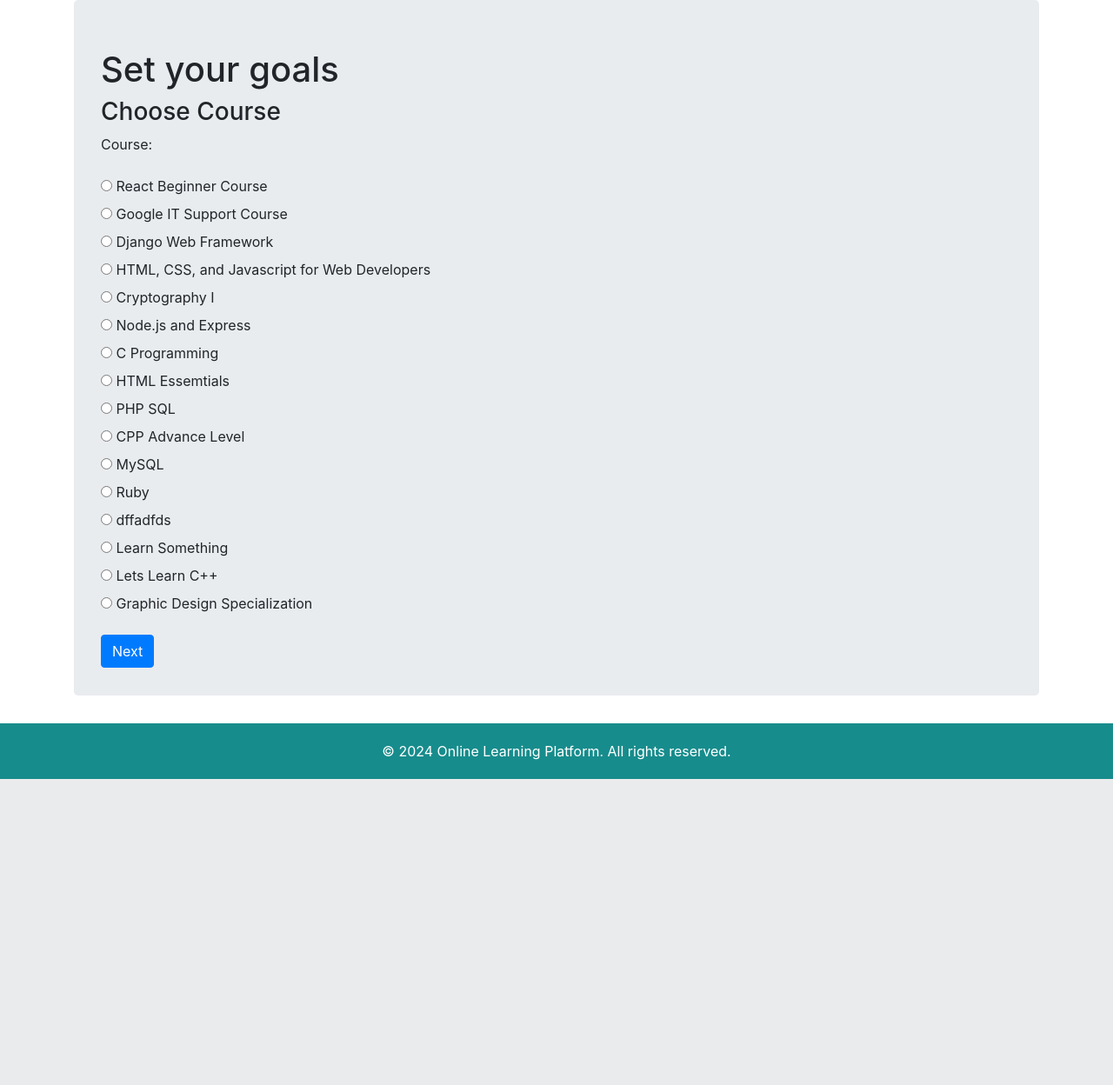
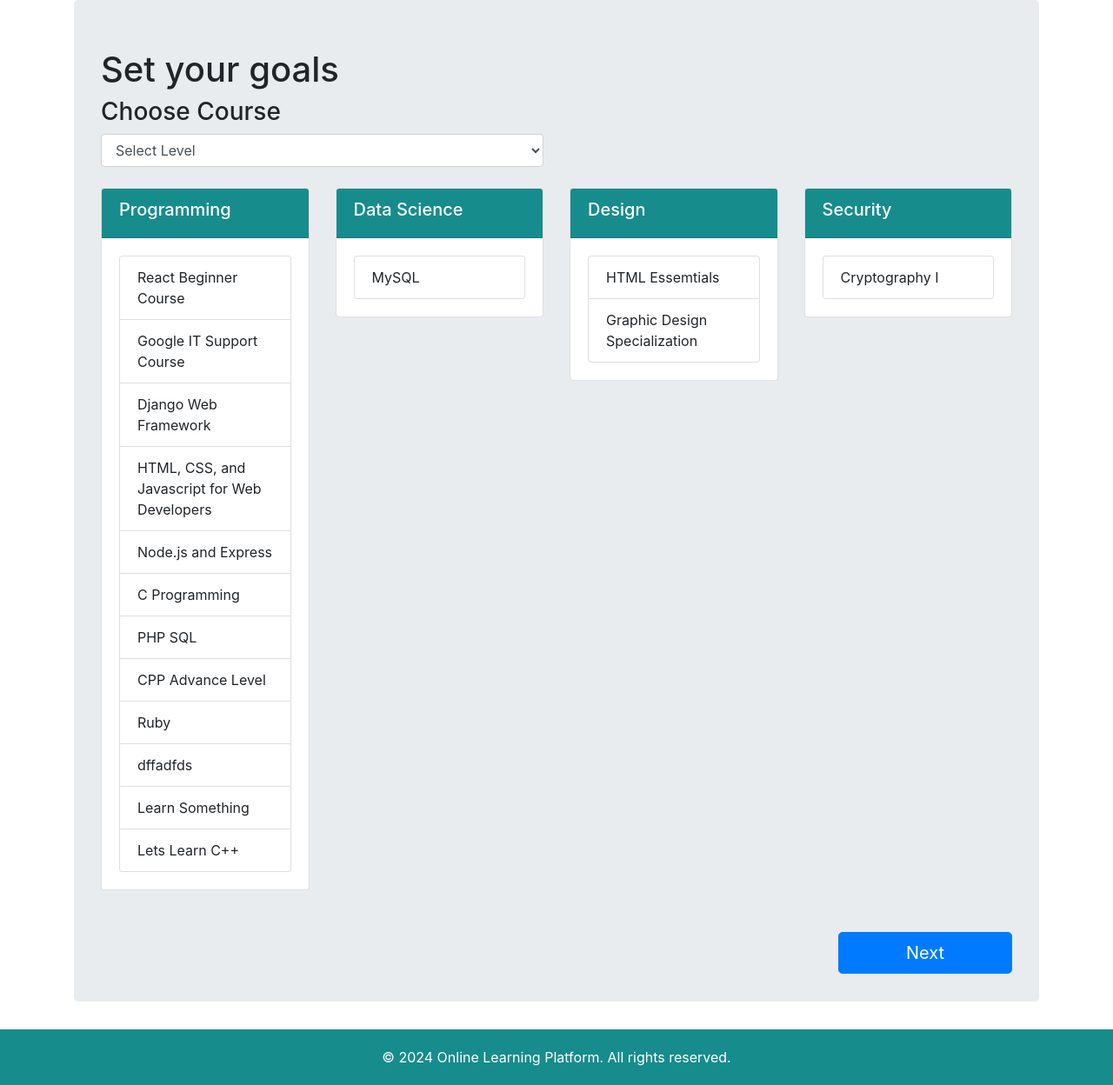
Before and after one commit to vinisha77/OnlineLearningPlatform, a Django app: page /personalpath/select-course/ in a window 1280 px wide. Shown: the part 96-1344 px from the top of the page at 87% size. Before the commit the page ends 992 px from the top, so only its background shows below. Run offline with Django 5.2, Linux system fonts and the light colour scheme; a user stored in the database is signed in; data comes from the database, SQL or seed files in the repository; both versions use the stored data as it was after the commit; some libraries are stand-ins or nearby versions.

Commit message:
merge-updated-seleccourse-page

```diff
--- a/personalpath/templates/personalpath/select_course.html
+++ b/personalpath/templates/personalpath/select_course.html
@@ -4,14 +4,103 @@
 
 {% block content %}
 <div class="jumbotron">
-        <div class="container mt-4">
-            <h1>Set your goals </h1>
-            <h3>Choose Course</h3>
-            <form method="post">
-                {% csrf_token %}
-                {{ form.as_p }}
-                <button type="submit" class="btn btn-primary">Next</button>
-            </form>
-        </div>
+    <div class="container mt-4">
+        <h1>Set your goals</h1>
+        <h3>Choose Course</h3>
+        <form method="post" id="course-selection-form">
+            {% csrf_token %}
+            <div class="row mb-4">
+                <div class="col-md-6">
+                    <select id="level-select" class="form-control">
+                        <option value="" selected disabled>Select Level</option>
+                        <option value="beginner">Beginner</option>
+                        <option value="intermediate">Intermediate</option>
+                        <option value="advanced">Advanced</option>
+                    </select>
+                </div>
+            </div>
+            <div class="row">
+                {% for category, category_display in categories %}
+                <div class="col-md-6 col-lg-3 mb-4">
+                    <div class="card">
+                        <div class="card-header text-white" style="background-color: #178C8C;">
+                            <h5>{{ category_display }}</h5>
+                        </div>
+                        <div class="card-body">
+                            <ul class="list-group category-list" data-category="{{ category }}">
+                                {% for course in courses %}
+                                {% if course.category == category %}
+                                <li class="list-group-item course-item" data-course-id="{{ course.id }}" data-level="{{ course.difficulty_level }}">
+                                    {{ course.title }}
+                                </li>
+                                {% endif %}
+                                {% endfor %}
+                            </ul>
+                        </div>
+                    </div>
+                </div>
+                {% endfor %}
+            </div>
+            <div class="text-right">
+                <button type="submit" class="btn btn-primary btn-lg mt-4" style="width: 200px;">Next</button>
+            </div>
+        </form>
+    </div>
 </div>
+
+<script>
+    document.addEventListener('DOMContentLoaded', function () {
+        const levelSelect = document.getElementById('level-select');
+        const categoryLists = document.querySelectorAll('.category-list');
+
+        levelSelect.addEventListener('change', function () {
+            const selectedLevel = this.value;
+            categoryLists.forEach(list => {
+                const category = list.dataset.category;
+                const courseItems = list.querySelectorAll('.course-item');
+                courseItems.forEach(item => {
+                    if (item.dataset.level === selectedLevel || selectedLevel === '') {
+                        item.style.display = 'block';
+                    } else {
+                        item.style.display = 'none';
+                        item.classList.remove('selected');
+                    }
+                });
+            });
+        });
+
+        const courseItems = document.querySelectorAll('.course-item');
+        courseItems.forEach(item => {
+            item.addEventListener('click', function () {
+                this.classList.toggle('selected');
+            });
+        });
+
+        // Add a hidden input field to store the selected course ids
+        const form = document.querySelector('form');
+        form.addEventListener('submit', function () {
+            const selectedCourses = document.querySelectorAll('.course-item.selected');
+            selectedCourses.forEach(course => {
+                const input = document.createElement('input');
+                input.type = 'hidden';
+                input.name = 'course_ids';
+                input.value = course.dataset.courseId;
+                form.appendChild(input);
+            });
+        });
+    });
+
+    // Add styles for selected course items and cursor change
+    const style = document.createElement('style');
+    style.innerHTML = `
+        .course-item {
+            cursor: pointer;
+        }
+        .course-item.selected {
+            background-color: #178C8C;
+            color: white;
+        }
+    `;
+    document.head.appendChild(style);
+</script>
 {% endblock %}
--- a/personalpath/views.py
+++ b/personalpath/views.py
@@ -24,44 +24,25 @@ def login_required_message(message='You must be logged in to access this page.')
 @login_required_message('You need to log in to create a personalized learning path.')
 def select_course(request):
     if request.method == 'POST':
-        form = CourseSelectionForm(request.POST)
-        if form.is_valid():
-            request.session['course_id'] = form.cleaned_data['course'].id
-            return redirect('select_level')
-    else:
-        form = CourseSelectionForm()
-    return render(request, 'personalpath/select_course.html', {'form': form})
+        selected_course_ids = request.POST.getlist('course_ids')
+        print("Selected course IDs:", selected_course_ids)  # Debugging
+        if selected_course_ids:
+            request.session['selected_course_ids'] = selected_course_ids
+            return redirect('view_learning_path')
+        else:
+            messages.error(request, 'Please select at least one course.')
+    categories = [
+        ('programming', 'Programming'),
+        ('data_science', 'Data Science'),
+        ('design', 'Design'),
+        ('security', 'Security'),
+    ]
+    courses = Course.objects.all()
+    return render(request, 'personalpath/select_course.html', {'categories': categories, 'courses': courses})
+
 
 def select_level(request):
     from .models import Level   #Import the Level model
-
-@login_required_message('You need to log in to create a personalized learning path.')
-def select_level(request):
-    if 'course_id' not in request.session:
-        return redirect('select_course')
-
-    if request.method == 'POST':
-        form = LevelSelectionForm(request.POST)
-        if form.is_valid():
-            level_name = form.cleaned_data['level']  # Get the selected level name
-            course_id = request.session['course_id']
-            course = Course.objects.get(id=course_id)
-
-            # Fetch the corresponding Level object based on the selected level name
-            level = Level.objects.get(name=level_name)
-
-            #PersonalizedLearningPath.objects.create(user=request.user, course=course, level=level)
-            personalized_learning_path = PersonalizedLearningPath.objects.create(user=request.user, course=course, level=level)
-            # Print statements for debugging
-            print(f'User: {request.user}')
-            print(f'Course: {course}')
-            print(f'Level: {level}')
-            print(f'PersonalizedLearningPath: {personalized_learning_path }')
-            return redirect('view_learning_path', path_id=personalized_learning_path.id)
-    else:
-        form = LevelSelectionForm()
-    return render(request, 'personalpath/select_level.html', {'form': form})
-
 
 @login_required_message('You need to log in to create a personalized learning path.')
 def view_learning_path(request,path_id):
```
Also changed, not shown: db.sqlite3.
